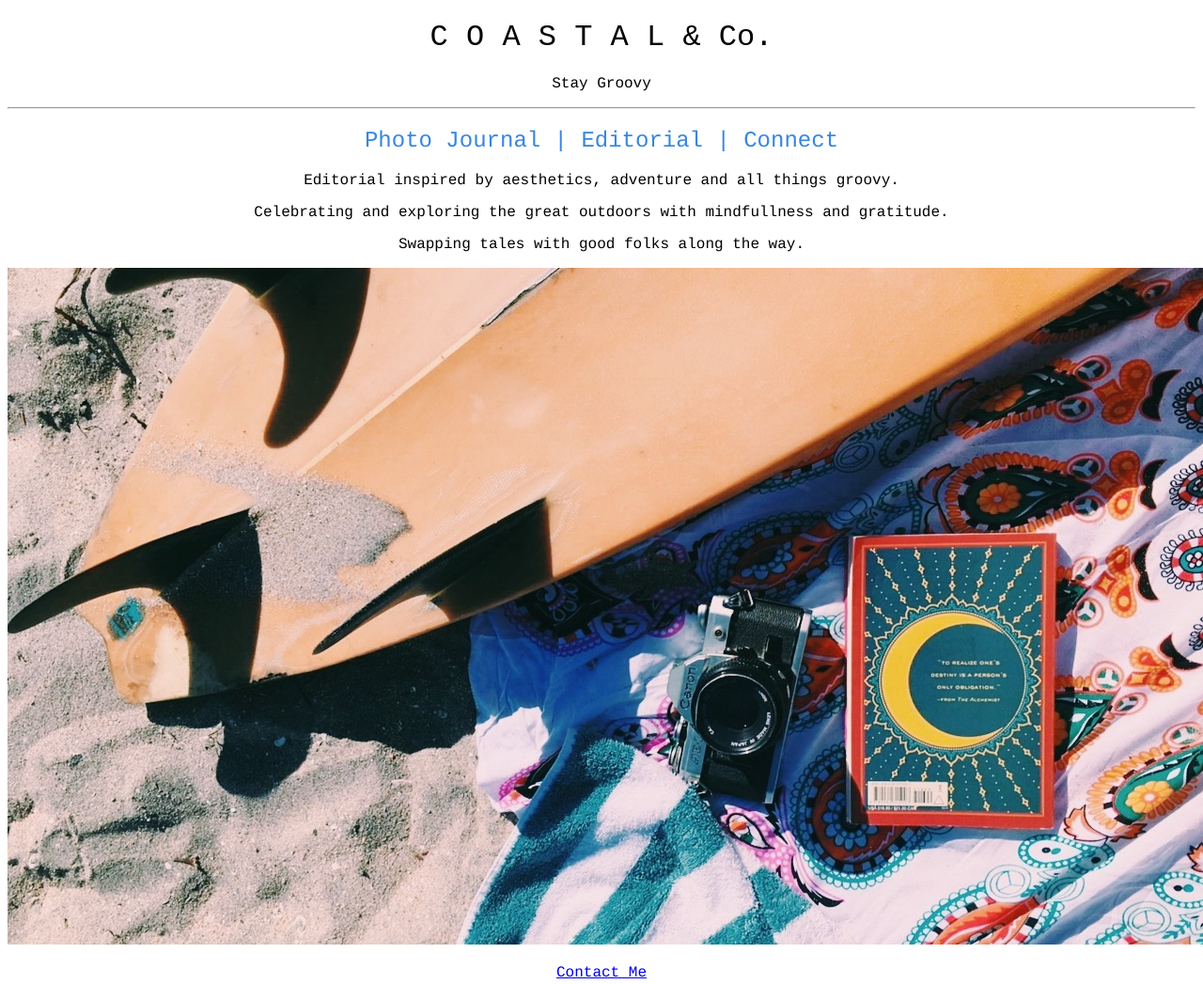
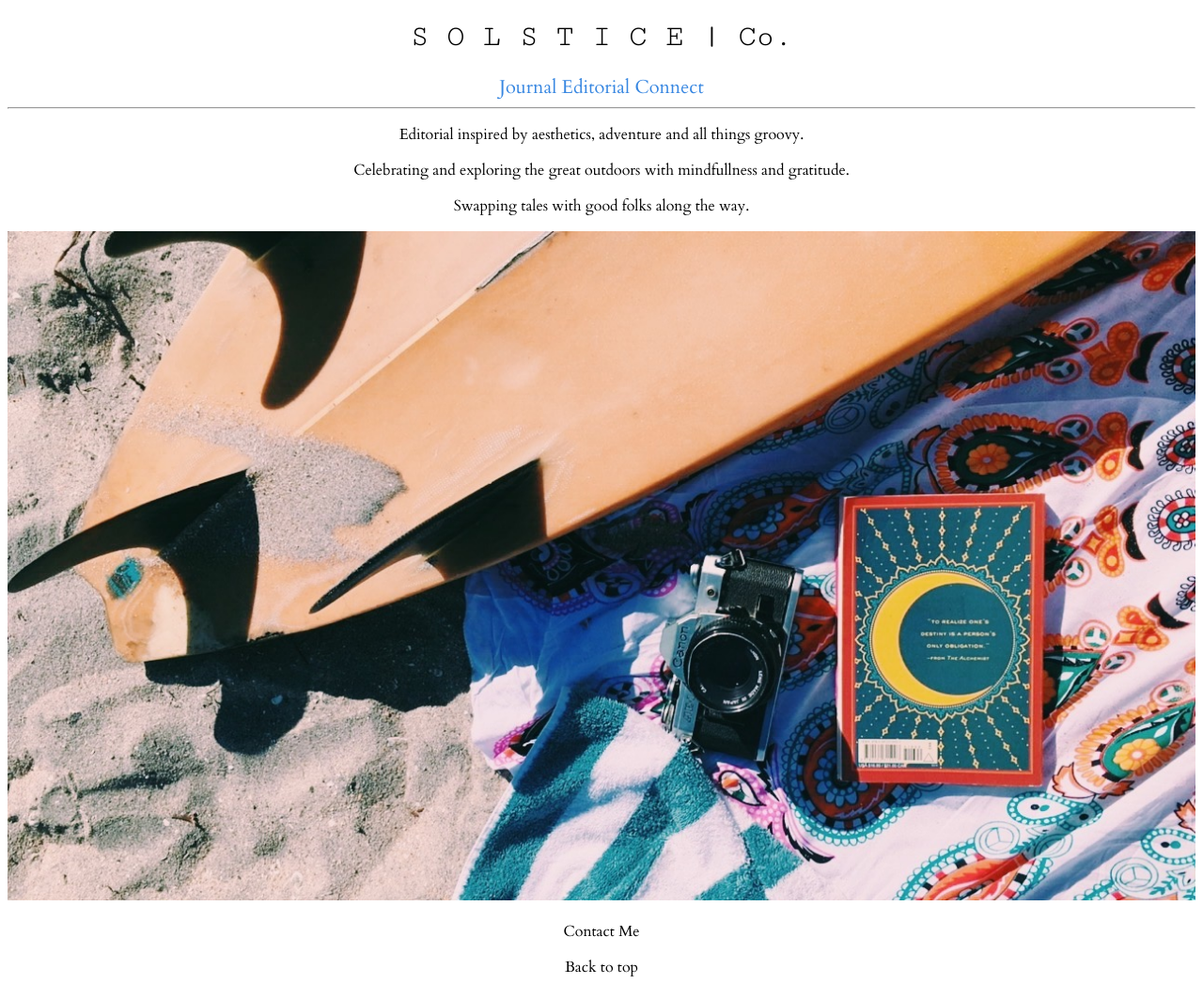
Before and after one commit to laineymebust/laineymebust.github.io, a plain HTML site: page unit_3/index.html in a window 1280 px wide. Shown: the whole page at 94% size. Drawn offline with Linux system fonts and the light colour scheme.

Commit message:
Unit 4 Changes!

```diff
--- a/unit_3/css/style.css
+++ b/unit_3/css/style.css
@@ -1,32 +1,40 @@
+@import url('https://fonts.googleapis.com/css?family=Cardo|Cormorant+Garamond|Cutive+Mono');
+
 h1 {
-	font-family: "Courier New", monospace;
+	font-family: 'Cutive Mono', monospace;
 	text-align: left;
 	font-weight: normal;
 	text-align: center;
 }
 
 #slogan {
-	font-family: "Courier", monospace;
+	font-family: 'Cutive Mono', monospace;
 	text-align: left;
-	font-size: 34px
+	font-size: 24px;
 	color: grey;
 	text-align: center;
 }
 
-h2 {
-	font-family: "Courier", monospace;
+nav {
+	font-family: 'Cardo', serif;
 	text-align: center;
 	font-weight: normal;
 	color: rgb(54,134,225);
+	font-size: 20px;
 }
 
 body {
-	font-family: "Courier";
+	font-family: 'Cardo', serif;
 	text-align: center;
 	font-weight: normal;
 }
 
+a {
+	color: inherit;
+	text-decoration: none;
+}
 
-#mailcontact {
-	text-decoration: normal;
+
+img {
+	width: 100%
 }
--- a/unit_3/index.html
+++ b/unit_3/index.html
@@ -1,26 +1,41 @@
 <!DOCTYPE html>
 <html>
 <head>
-	<title>Coastal Co.</title>
+	<title>Solstice | Co.</title>
 	<link rel="stylesheet" type="text/css" href="css/style.css">
-</head>
+	</head>
 <body>
-	<h1>C O A S T A L & Co.</h1>
-	<p id="slogan">Stay Groovy</p>
+	<h1>S O L S T I C E | Co.</h1>
+
+	<nav>
+	<a href="#">Journal</a>
+	<a href="#">Editorial</a>
+	<a href="#">Connect</a>
+	</nav>
+
 	<hr>
 
-<h2>Photo Journal | Editorial | Connect</h2>
-
-
+<section>
 	<p>Editorial inspired by aesthetics, adventure and all things groovy. </p>
 	<p>Celebrating and exploring the great outdoors with mindfullness and gratitude. </p>
 	<p>Swapping tales with good folks along the way.</p>
+</section>
 
 	<img src="images/main.jpg"
 	alt="Coastal & Co."
 	title="Coastal & Co.">
 
+<section>
 	<p id="mailcontact"><a href="mailto:laineymebust@gmail.com?subject=Let's Create!" id="Contact">Contact Me</a></p>
+</section>
+
+
+
+
+<footer>
+	<p><a href="#"> Back to top</a></p>
+	</footer>
 
 </body>
+
 </html>
--- /dev/null
+++ b/unit_4/css/style.css
@@ -0,0 +1,37 @@
+@import url('https://fonts.googleapis.com/css?family=Cardo|Cormorant+Garamond|Cutive+Mono');
+
+h1 {
+	font-family: 'Cutive Mono', monospace;
+	text-align: left;
+	font-weight: normal;
+	text-align: center;
+}
+
+
+nav {
+	font-family: 'Cutive Mono', monospace;
+	text-align: center;
+	font-weight: normal;
+	color: rgb(54,134,225);
+	font-size: 20px;
+}
+
+body {
+	font-family: 'Cardo', serif;
+	text-align: center;
+	font-weight: normal;
+}
+
+a {
+	color: inherit;
+	text-decoration: none;
+}
+
+
+img {
+	width: 100%
+}
+
+.photos {
+	width: 50%
+}
```
Also changed, not shown: unit_4/index.html (added, +47 -0 lines), unit_4/images/Main.jpg (added), 5 other files.
